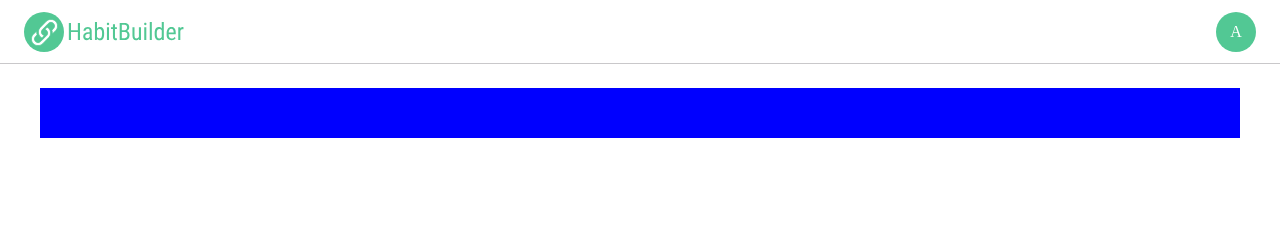
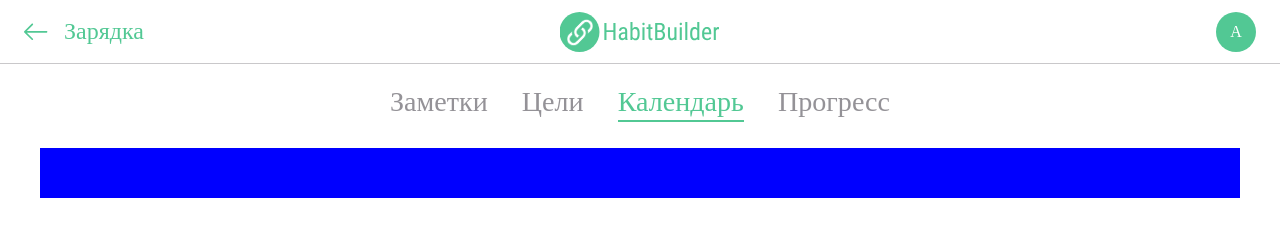
Before and after one commit to ArturWD/HabitBuilderUI, a website: page app/habit.html in a window 1280 px wide. Drawn offline with nearby package versions, Linux system fonts and the light colour scheme; files that its build step writes are made by us from their sources.

Commit message:
calendar

```diff
--- a/app/habit.html
+++ b/app/habit.html
@@ -31,11 +31,14 @@
 
 	<!-- Custom HTML -->
     <header class="header">
-        <div class="header__side-menu-button">
-        	<img src="img/hamburger.svg" alt="" class="header__side-menu-button-img">
+        <div class="header__habit-title">
+            <a href="#" class="header__back-link">
+                <img src="img/left-arrow.svg" alt="" class="header__back-arrow">
+            </a>
+            <h3 class="header__habit-name">Зарядка</h3>
         </div>
 
-        <img src="img/LogoFull.svg" alt="" class="header__logo-imgfull">
+        <img src="img/LogoFull.svg" alt="" class="header__logo-imgfull header__logo-imgfull--habit">
 
         <div class="header__profile">
             <div class="profile-button">А</div>
@@ -64,7 +67,12 @@
     </header>
 
     <div class="main-container">
-
+    	<div class="habit-tabs-container">
+    	    <h3 class="habit-tab">Заметки</h3>
+    	    <h3 class="habit-tab">Цели</h3>
+    	    <h3 class="habit-tab habit-tab--active">Календарь</h3>
+    	    <h3 class="habit-tab">Прогресс</h3>
+    	</div>
     	<div class="calendar-view">
     		<div class="calendar-view__calendar">
 
--- /dev/null
+++ b/app/scss/2-modules/_habit-tabs.scss
@@ -0,0 +1,51 @@
+.habit-tabs-container{
+    width: 100%;
+    max-width: 500px;
+    margin: 0 auto;
+    display: flex;
+    justify-content: space-between;
+    font-size: 24px;
+    color: $textlight;
+    margin-bottom: 32px;
+
+    @media (max-width: $laptop){
+        font-size: 20px;
+    }
+    @media (max-width: $tablet){
+        font-size: 16px;
+    }
+    @media (max-width: $phone){
+        font-size: 14px;
+    }
+}
+.habit-tab{
+    -webkit-tap-highlight-color: transparent;
+    transition: all 150ms ease-in-out;
+    cursor: pointer;
+    position: relative;
+    line-height: 1;
+
+    &:before, &:after{
+        content: '';
+        position: absolute;
+        display: block;
+        height: 2px;
+        left: 50%;
+        top: calc(100% + 4px);
+        width: 0%;
+        background-color: $maingreen;
+        transition: all 150ms ease-in-out;
+    }
+    &:after{
+        right: 50%;
+        left: auto;
+    }
+
+    &--active{
+        color: $maingreen;
+
+        &:before, &:after{
+            width: 50%;
+        }
+    }
+}
--- a/app/scss/2-modules/_header.scss
+++ b/app/scss/2-modules/_header.scss
@@ -61,12 +61,40 @@
 			display: inline-block;
             height: 32px;
 		}
+        &--habit{
+            position: absolute;
+            left: 50%;
+            top: 50%;
+            transform: translate(-50%, -50%);
+            @media (max-width: $tablet){
+                display: none;
+            }
+        }
     }
     &__logo-imgsmall{
         display: none;
 		@media (max-width: $phone){
 			display: none;
 		}
+    }
+    &__habit-title{
+        display: flex;
+        align-items: center;
+    }
+    &__habit-name{
+        font-size: 24px;
+        color: $maingreen;
+
+        @media (max-width: $phone){
+            font-size: 20px;
+        }
+    }
+    &__back-link{
+        margin-right: 16px;
+        height: 24px;
+    }
+    &__back-arrow{
+        height: 24px;
     }
 
 	@media (max-width: $tablet){
--- a/app/scss/2-modules/modules.scss
+++ b/app/scss/2-modules/modules.scss
@@ -6,3 +6,4 @@
 @import "week";
 @import "mark-options";
 @import "goal";
+@import "habit-tabs";
```
Also changed, not shown: app/js/common.js (+14 -0 lines), app/img/left-arrow.svg (added), app/js/scripts.min.js.
